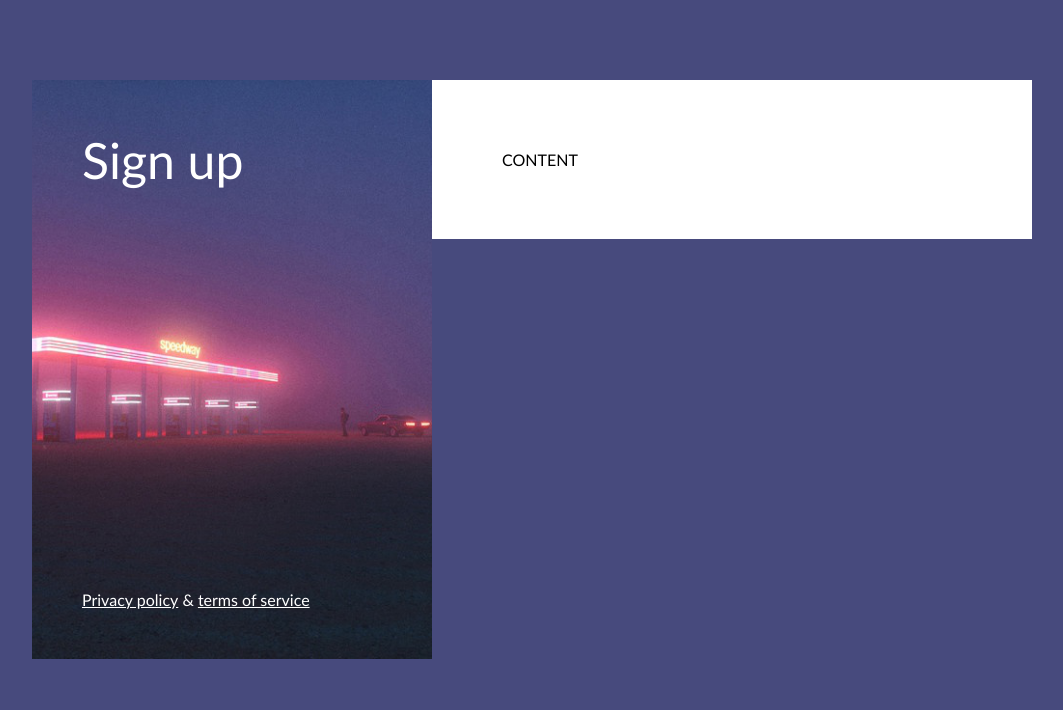
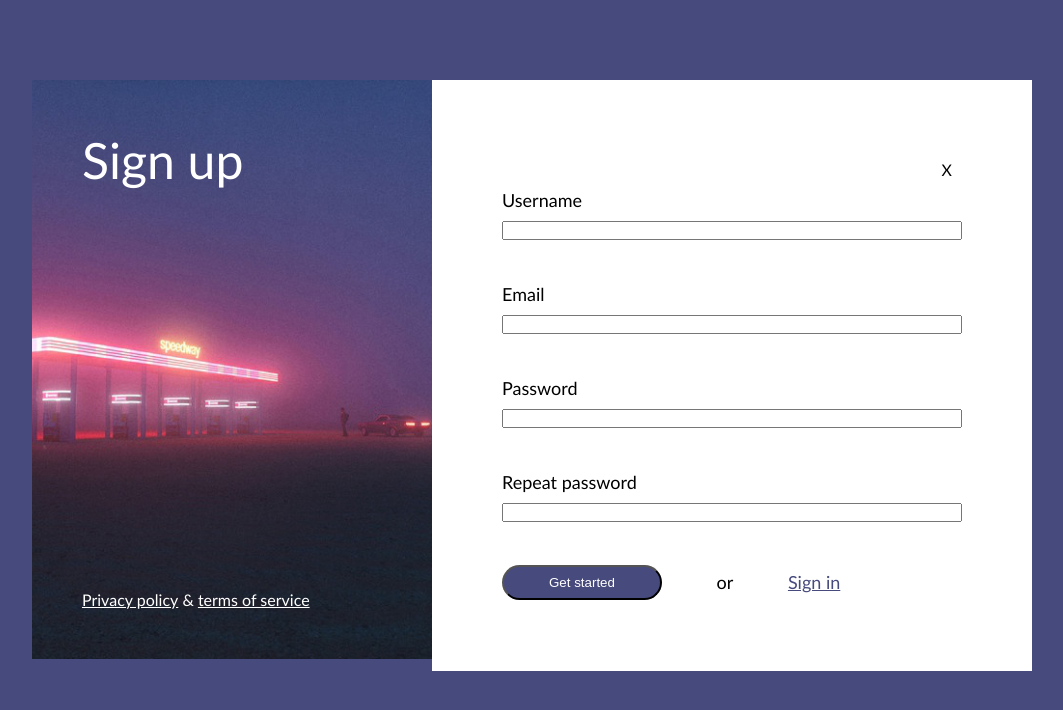
Before and after one commit to neigiamasJonas/5-gas-station, a website: page index.html in a window 1280 px wide. Shown: the whole page, without its empty margins (108-1171 px from the left). Drawn offline with Linux system fonts and the light colour scheme.

Commit message:
right-column + form

```diff
--- a/css/form.css
+++ b/css/form.css
@@ -0,0 +1,50 @@
+.form {
+    width: 100%;
+    font-size: 18px;
+}
+.form > .form-row {
+    width: 100%;
+    margin-bottom: 40px;
+}
+.form > .form-row:last-of-type {
+    margin-bottom: 0px;
+}
+.form > .form-row > .label {
+    width: 100%;
+    margin-bottom: 10px;
+    display: inline-block;
+    font-size: 18px;
+
+}
+.form > .form-row > .input {
+    width: 100%;
+}
+.submit {
+    padding: 8px;
+    padding-left: 45px;
+    padding-right: 45px;
+    border-radius: 30px;
+    margin-right: 50px;
+    background-color: #474a7d;;
+    color: #fff;
+    font-weight: normal;
+}
+.submit:hover {
+    color: #fff;
+    background-color: #a64f7c;
+    cursor: pointer;
+}
+.sign-in {
+    color: #474a7d;;
+    margin-left: 50px;
+    line-height: 35.5px;
+    padding-top: 25%;
+    font-weight: normal;
+}
+.sign-in:hover {
+    color: #a64f7c;
+}
+span {
+    line-height: 35.5px;
+    padding-top: 25%;
+}
--- a/css/main.css
+++ b/css/main.css
@@ -25,7 +25,6 @@ body {
     background-repeat: no-repeat;
     background-position: right;
     background-size: cover;
-
 }
 .main-title {
     width: 100%;
@@ -44,5 +43,19 @@ body {
     padding: 70px;
     background-color: white;
     float: left;
+}
+.button-x {
+    width: 100%;
+    display: inline-block;
+}
+.button-x > .close {
+    padding: 10px;
+    float: right;
+    color: black;
+    text-decoration: none;
 
 }
+.button-x > .close:hover {
+    color: #a64f7c;
+    text-decoration: none;
+}
--- a/index.html
+++ b/index.html
@@ -20,7 +20,34 @@
             </div>
         </div>
 
-        <div class="right-column">CONTENT</div>
+        <div class="right-column">
+            <div class="button-x">
+                <a href="#" class="close">X</a>
+            </div>
+            <form class="form">
+                <div class="form-row">
+                    <label for="" class="label">Username</label>
+                    <input type="text" class="input">
+                </div>
+                <div class="form-row">
+                    <label for="" class="label">Email</label>
+                    <input type="text" class="input">
+                </div>
+                <div class="form-row">
+                    <label for="" class="label">Password</label>
+                    <input type="text" class="input">
+                </div>
+                <div class="form-row">
+                    <label for="" class="label">Repeat password</label>
+                    <input type="text" class="input">
+                </div>
+                <div class="form-row">
+                    <button type="submit" class="submit">Get started</button>
+                    <span>or</span>
+                    <a href="#" class="sign-in">Sign in</a>
+                </div>
+            </form>
+        </div>
     </main>
 
 </body>
```
